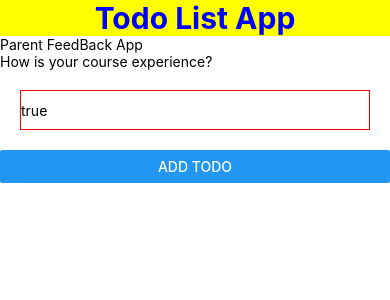
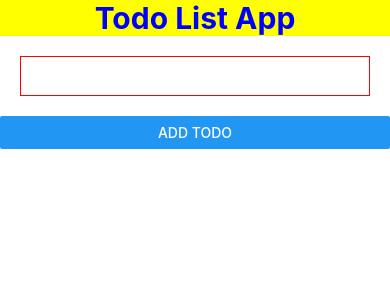
Before and after one commit to unaisshazan/react-native, a React Native app in the folder AwesomeProject1/: screen / in a window 390 px wide. Shown: the top 300 px of the page. Built offline with nearby package versions, Linux system fonts and the light colour scheme.

Commit message:
Update App.js

```diff
--- a/AwesomeProject1/App.js
+++ b/AwesomeProject1/App.js
@@ -22,9 +22,9 @@ margin:20,
 
 const App = () => {
   const[input,setInput] = useState('')
-  const [todos, setTodos] = useState([''])
+  const [todos, setTodos] = useState([])
   const addTodo=()=>{
-    setTodos([input,...todos]);
+    setTodos([input, ...todos]);
     setInput('');
   }
   return (
@@ -39,11 +39,10 @@ Todo List App
   {todos.map(todo=>{
     <Todo title={todo}/>
   })}
-  <Todo  title="Parent FeedBack App"/>
-  <Todo title="How is your course experience?"/>
+
   <TextInput
   style={styles.todoInput}
-  value
+  value={input}
   onChangeText={text=> setInput(text)}
 
   />
```
